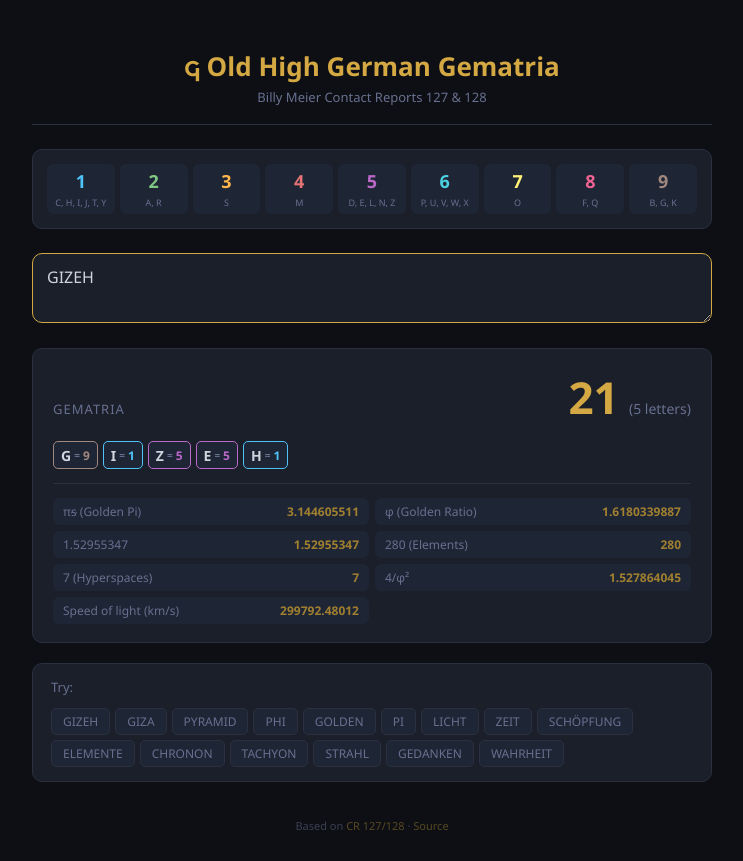
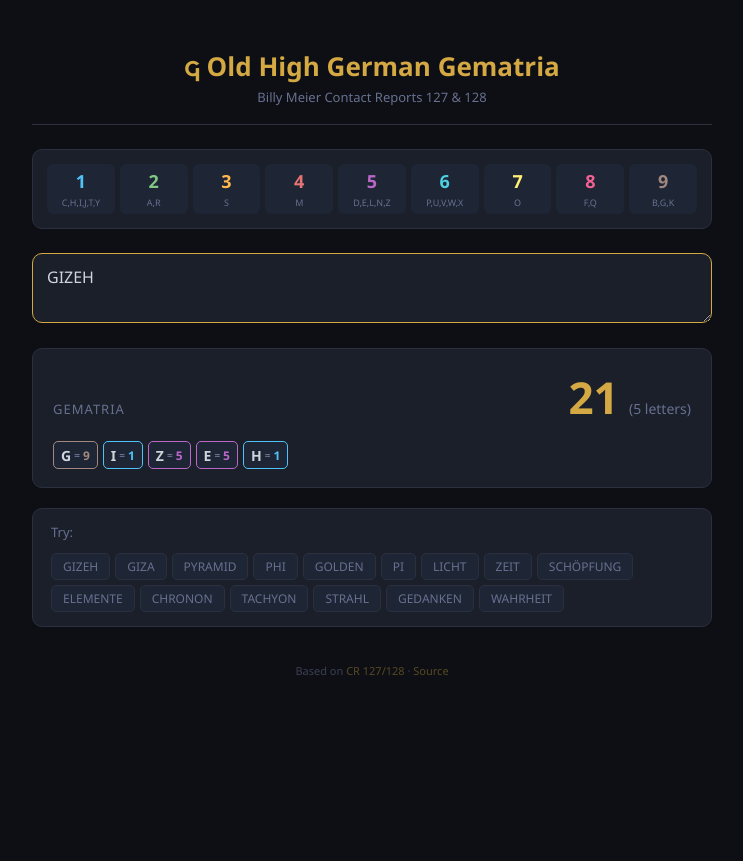
Before and after one commit to onyxgod777/ohg-gematria, a plain HTML site: page index.html in a window 1280 px wide. Both pictures are taken after a click on the button "GIZEH". Shown: the whole page, without its empty margins (268-1011 px from the left). After the commit the page ends 800 px from the top, so only its background shows below. Drawn offline with Linux system fonts and the light colour scheme.

Commit message:
fix: remove golden pi constant panel from gematria UI
The gematria mapping (CR 127/128) is its own system and has no
direct connection to the golden pi constant chain. Cleaned up
the UI to only show what the gematria actually encodes.

```diff
--- a/index.html
+++ b/index.html
@@ -38,7 +38,6 @@
   header h1 { font-size: 26px; color: var(--gold); font-weight: 600; }
   header p { font-size: 13px; color: var(--text-dim); margin-top: 4px; }
 
-  /* ── Chart ─────────────────────────────── */
   .chart {
     display: grid;
     grid-template-columns: repeat(9, 1fr);
@@ -64,7 +63,6 @@
   .cell.c7 .val { color: #fff176; } .cell.c8 .val { color: #f06292; }
   .cell.c9 .val { color: #a1887f; }
 
-  /* ── Input ─────────────────────────────── */
   .input-area { margin-bottom: 20px; }
   textarea {
     width: 100%;
@@ -83,7 +81,6 @@
   textarea:focus { border-color: var(--gold); }
   textarea::placeholder { color: var(--text-dim); opacity: .5; }
 
-  /* ── Result ────────────────────────────── */
   .result-card {
     background: var(--card);
     border-radius: 10px;
@@ -102,7 +99,6 @@
   .result-top .number.zero { color: var(--text-dim); opacity: .3; }
   .result-top .sub { font-size: 14px; color: var(--text-dim); margin-left: 6px; }
 
-  /* ── Breakdown tiles ───────────────────── */
   .breakdown {
     display: flex;
     flex-wrap: wrap;
@@ -140,7 +136,6 @@
 
   .empty { width: 100%; text-align: center; color: var(--text-dim); opacity: .4; font-size: 13px; padding: 6px 0; }
 
-  /* ── Presets ───────────────────────────── */
   .presets {
     display: flex;
     flex-wrap: wrap;
@@ -160,26 +155,6 @@
   }
   .preset-btn:hover { border-color: var(--gold); color: var(--gold); background: var(--card); }
 
-  /* ── Summary ───────────────────────────── */
-  .summary {
-    display: grid;
-    grid-template-columns: 1fr 1fr;
-    gap: 6px;
-    margin-top: 14px;
-    padding-top: 14px;
-    border-top: 1px solid var(--border);
-  }
-  .stat {
-    display: flex;
-    justify-content: space-between;
-    padding: 5px 10px;
-    background: var(--accent);
-    border-radius: 6px;
-    font-size: 12px;
-  }
-  .stat .sl { color: var(--text-dim); }
-  .stat .sv { font-weight: 600; color: var(--gold-dim); }
-
   footer {
     text-align: center;
     padding: 16px 0 8px;
@@ -194,7 +169,6 @@
     .chart { gap: 3px; padding: 8px; }
     .cell .val { font-size: 15px; }
     .result-top .number { font-size: 34px; }
-    .summary { grid-template-columns: 1fr; }
   }
 </style>
 </head>
@@ -206,16 +180,13 @@
     <p>Billy Meier Contact Reports 127 &amp; 128</p>
   </header>
 
-  <!-- Chart -->
   <div class="chart" id="chart"></div>
 
-  <!-- Input -->
   <div class="input-area">
     <textarea id="input" placeholder="Type a word or phrase…" autofocus></textarea>
   </div>
 
-  <!-- Result -->
-  <div class="result-card" id="result">
+  <div class="result-card">
     <div class="result-top">
       <span class="label">Gematria</span>
       <span>
@@ -226,10 +197,8 @@
     <div class="breakdown" id="breakdown">
       <span class="empty">Enter text to calculate</span>
     </div>
-    <div class="summary" id="summary"></div>
   </div>
 
-  <!-- Presets -->
   <div class="result-card" style="padding:14px 18px;">
     <div style="font-size:13px;color:var(--text-dim);margin-bottom:8px;">Try:</div>
     <div class="presets" id="presets"></div>
@@ -243,189 +212,92 @@
 </div>
 
 <script>
-// ══════════════════════════════════════════════════
-//  Gematria Engine (same logic as gematria.js)
-// ══════════════════════════════════════════════════
-
 const MAP = {
-  'C':1, 'H':1, 'I':1, 'J':1, 'T':1, 'Y':1,
-  'A':2, 'R':2,
+  'C':1,'H':1,'I':1,'J':1,'T':1,'Y':1,
+  'A':2,'R':2,
   'S':3,
   'M':4,
-  'D':5, 'E':5, 'L':5, 'N':5, 'Z':5,
-  'P':6, 'U':6, 'V':6, 'W':6, 'X':6,
+  'D':5,'E':5,'L':5,'N':5,'Z':5,
+  'P':6,'U':6,'V':6,'W':6,'X':6,
   'O':7,
-  'F':8, 'Q':8,
-  'B':9, 'G':9, 'K':9,
+  'F':8,'Q':8,
+  'B':9,'G':9,'K':9,
 };
 
 const UMLAUTS = {
-  'Ä': 'AE', 'Å': 'A', 'Æ': 'AE',
-  'Ö': 'OE', 'Œ': 'OE',
-  'Ü': 'UE',
-  'É': 'E', 'È': 'E', 'Ë': 'E', 'Ê': 'E',
-  'ß': 'SS',
+  'Ä':'AE','Å':'A','Æ':'AE',
+  'Ö':'OE','Œ':'OE',
+  'Ü':'UE',
+  'É':'E','È':'E','Ë':'E','Ê':'E',
+  'ß':'SS',
 };
 
-const VALUE_GROUPS = {
-  1: ['C','H','I','J','T','Y'],
-  2: ['A','R'],
-  3: ['S'],
-  4: ['M'],
-  5: ['D','E','L','N','Z'],
-  6: ['P','U','V','W','X'],
-  7: ['O'],
-  8: ['F','Q'],
-  9: ['B','G','K'],
+const GROUPS = {
+  1:['C','H','I','J','T','Y'],2:['A','R'],3:['S'],4:['M'],
+  5:['D','E','L','N','Z'],6:['P','U','V','W','X'],7:['O'],
+  8:['F','Q'],9:['B','G','K'],
 };
 
 const COLORS = ['c1','c2','c3','c4','c5','c6','c7','c8','c9'];
-const VAL_COLORS = {
-  1:'v1',2:'v2',3:'v3',4:'v4',5:'v5',
-  6:'v6',7:'v7',8:'v8',9:'v9',
-};
+const TILE = {1:'v1',2:'v2',3:'v3',4:'v4',5:'v5',6:'v6',7:'v7',8:'v8',9:'v9'};
 
 function calc(text) {
   const letters = [];
   let total = 0;
-
   for (const ch of text) {
     const upper = ch.toUpperCase();
-    const expansion = UMLAUTS[ch] || UMLAUTS[upper];
-
-    if (expansion && expansion.length > 1) {
-      // Umlaut / ß — expand
-      for (const sub of expansion) {
-        const val = MAP[sub];
-        if (val !== undefined) {
-          letters.push({ char: ch, sub, value: val, expanded: true, ignored: false });
-          total += val;
-        }
-      }
+    const exp = UMLAUTS[ch] || UMLAUTS[upper];
+    if (exp && exp.length > 1) {
+      for (const s of exp) { const v = MAP[s]; if (v !== undefined) { letters.push({char:ch,sub:s,value:v,expanded:true,ignored:false}); total += v; } }
     } else {
-      const resolved = expansion || upper;
-      const val = MAP[resolved];
-      if (val !== undefined) {
-        letters.push({ char: ch, value: val, expanded: false, ignored: false });
-        total += val;
-      } else {
-        letters.push({ char: ch, value: 0, expanded: false, ignored: true });
-      }
+      const r = exp || upper; const v = MAP[r];
+      if (v !== undefined) { letters.push({char:ch,value:v,expanded:false,ignored:false}); total += v; }
+      else { letters.push({char:ch,value:0,expanded:false,ignored:true}); }
     }
   }
-
-  return { total, letters, counted: letters.filter(l => !l.ignored).length };
+  return {total, letters, counted: letters.filter(l=>!l.ignored).length};
 }
-
-// ══════════════════════════════════════════════════
-//  Build chart
-// ══════════════════════════════════════════════════
 
 const chart = document.getElementById('chart');
 for (let v = 1; v <= 9; v++) {
-  const cell = document.createElement('div');
-  cell.className = `cell ${COLORS[v-1]}`;
-  cell.innerHTML = `<span class="val">${v}</span><span class="ltr">${VALUE_GROUPS[v].join(', ')}</span>`;
-  chart.appendChild(cell);
+  const c = document.createElement('div');
+  c.className = `cell ${COLORS[v-1]}`;
+  c.innerHTML = `<span class="val">${v}</span><span class="ltr">${GROUPS[v].join(',')}</span>`;
+  chart.appendChild(c);
 }
 
-// ══════════════════════════════════════════════════
-//  Constants for summary
-// ══════════════════════════════════════════════════
-
-const CONSTANTS = [
-  { label: 'πᵴ (Golden Pi)',        value: 3.144605511,     intCheck: true },
-  { label: 'φ (Golden Ratio)',      value: 1.6180339887,    intCheck: true },
-  { label: '1.52955347',           value: 1.52955347,       intCheck: true },
-  { label: '280 (Elements)',       value: 280,              intCheck: false },
-  { label: '7 (Hyperspaces)',      value: 7,                intCheck: false },
-  { label: '4/φ²',                 value: 1.527864045,      intCheck: true },
-  { label: 'Speed of light (km/s)', value: 299792.48012,     intCheck: true },
-];
-
-// ══════════════════════════════════════════════════
-//  Render
-// ══════════════════════════════════════════════════
-
-const INPUT = document.getElementById('input');
+const IN = document.getElementById('input');
 const TOTAL = document.getElementById('total');
-const COUNT = document.getElementById('count');
-const BREAKDOWN = document.getElementById('breakdown');
-const SUMMARY = document.getElementById('summary');
-const RESULT = document.getElementById('result');
+const CNT = document.getElementById('count');
+const BD = document.getElementById('breakdown');
 
 function render() {
-  const text = INPUT.value;
-  const { total, letters, counted } = calc(text);
-
-  // Total
+  const {total,letters,counted} = calc(IN.value);
   TOTAL.textContent = total;
   TOTAL.className = total > 0 ? 'number' : 'number zero';
-  COUNT.textContent = counted > 0 ? `(${counted} letters)` : '';
-
-  // Breakdown
-  BREAKDOWN.innerHTML = '';
-  if (letters.length === 0) {
-    BREAKDOWN.innerHTML = '<span class="empty">Enter text to calculate</span>';
-  } else {
-    for (const l of letters) {
-      const tile = document.createElement('span');
-      if (l.ignored) {
-        const display = l.char === ' ' ? '␣' : l.char;
-        tile.className = 'tile ignored';
-        tile.textContent = display;
-      } else if (l.expanded) {
-        tile.className = `tile ${VAL_COLORS[l.value]} exp`;
-        tile.innerHTML = `<span class="sub-label">${l.char}</span><span class="ch">${l.sub}</span><span class="sep">=</span><span class="num">${l.value}</span>`;
-      } else {
-        tile.className = `tile ${VAL_COLORS[l.value]}`;
-        tile.innerHTML = `<span class="ch">${l.char}</span><span class="sep">=</span><span class="num">${l.value}</span>`;
-      }
-      BREAKDOWN.appendChild(tile);
-    }
-  }
-
-  // Summary — constant comparisons
-  SUMMARY.innerHTML = '';
-  for (const c of CONSTANTS) {
-    const stat = document.createElement('div');
-    stat.className = 'stat';
-    const match = total > 0 && (
-      total === Math.round(c.value) ||
-      Math.abs(total / c.value - 1) < 0.005
-    );
-    stat.innerHTML = `<span class="sl">${c.label}</span><span class="sv" style="${match ? 'color:var(--gold)' : ''}">${c.value}${match ? ' ✓' : ''}</span>`;
-    SUMMARY.appendChild(stat);
+  CNT.textContent = counted > 0 ? `(${counted} letters)` : '';
+  BD.innerHTML = '';
+  if (letters.length === 0) { BD.innerHTML = '<span class="empty">Enter text to calculate</span>'; return; }
+  for (const l of letters) {
+    const t = document.createElement('span');
+    if (l.ignored) { t.className='tile ignored'; t.textContent=l.char===' '?'␣':l.char; }
+    else if (l.expanded) { t.className=`tile ${TILE[l.value]} exp`; t.innerHTML=`<span class="sub-label">${l.char}</span><span class="ch">${l.sub}</span><span class="sep">=</span><span class="num">${l.value}</span>`; }
+    else { t.className=`tile ${TILE[l.value]}`; t.innerHTML=`<span class="ch">${l.char}</span><span class="sep">=</span><span class="num">${l.value}</span>`; }
+    BD.appendChild(t);
   }
 }
 
-// ══════════════════════════════════════════════════
-//  Presets
-// ══════════════════════════════════════════════════
-
-const PRESETS = [
-  'GIZEH', 'GIZA', 'PYRAMID', 'PHI',
-  'GOLDEN', 'PI', 'LICHT', 'ZEIT',
-  'SCHÖPFUNG', 'ELEMENTE', 'CHRONON', 'TACHYON',
-  'STRAHL', 'GEDANKEN', 'WAHRHEIT',
-];
-
-const presetsEl = document.getElementById('presets');
-for (const word of PRESETS) {
-  const btn = document.createElement('button');
-  btn.className = 'preset-btn';
-  btn.textContent = word;
-  btn.addEventListener('click', () => {
-    INPUT.value = word;
-    INPUT.focus();
-    render();
-  });
-  presetsEl.appendChild(btn);
+const PRESETS = ['GIZEH','GIZA','PYRAMID','PHI','GOLDEN','PI','LICHT','ZEIT','SCHÖPFUNG','ELEMENTE','CHRONON','TACHYON','STRAHL','GEDANKEN','WAHRHEIT'];
+const pe = document.getElementById('presets');
+for (const w of PRESETS) {
+  const b = document.createElement('button');
+  b.className='preset-btn'; b.textContent=w;
+  b.onclick=()=>{IN.value=w;IN.focus();render();};
+  pe.appendChild(b);
 }
 
-INPUT.addEventListener('input', render);
+IN.addEventListener('input', render);
 render();
 </script>
-
 </body>
 </html>
```
Also changed, not shown: 1 other file.
